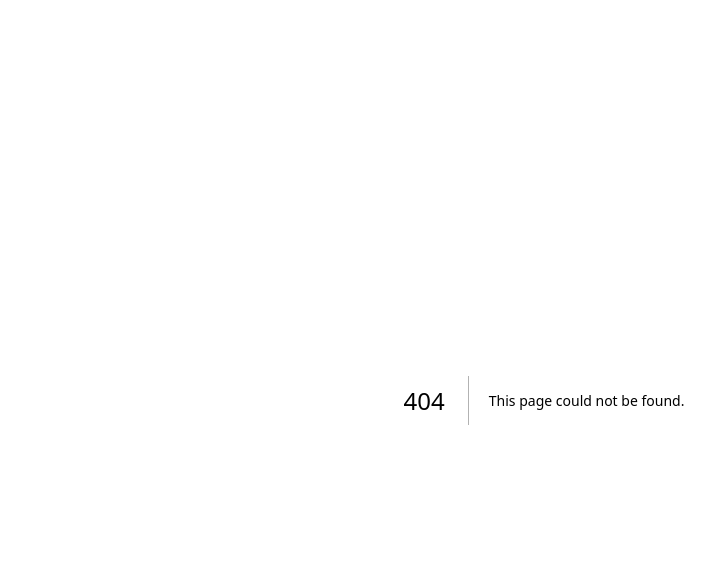
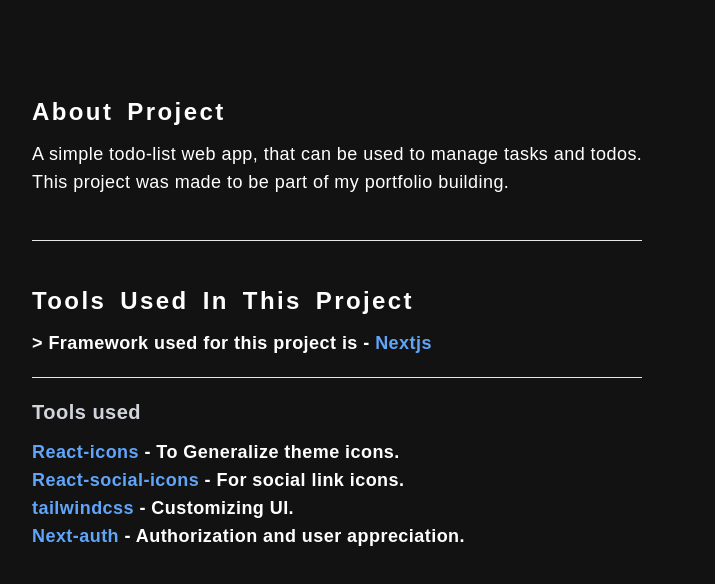
Before and after one commit to k8pai/todolist, a Next.js app: page /about in a window 1280 px wide. Before the commit this address had no page. Shown: the top 584 px of the page, without its empty margins (96-811 px from the left). Built offline with nearby package versions, Linux system fonts and the light colour scheme.

Commit message:
imporved functionalities

```diff
--- /dev/null
+++ b/components/NavBar.js
@@ -0,0 +1,21 @@
+import React from 'react'
+import { icons } from 'react-icons'
+import { SocialIcon } from 'react-social-icons'
+import { TiInfoLargeOutline } from 'react-icons/ti'
+import Link from 'next/link'
+
+export default function NavBar() {
+  return (
+    <div>
+        <div className='max-w-5xl h-fit mx-auto text-white p-3'>
+            <ul className='flex justify-end'>
+                <li className='py-px px-2'><TiInfoLargeOutline /></li>
+                <li className='py-px px-2'><SocialIcon network='twitter' style={{ height: 25, width: 25 }} /> </li>
+                <li className='py-px px-2'><SocialIcon network='discord' style={{ height: 25, width: 25 }} /> </li>
+                <li className='py-px px-2'><SocialIcon network='github' style={{ height: 25, width: 25 }} /> </li>
+                <li className='py-px px-2'><Link href={"/about"}>gihub</Link></li>
+            </ul>
+        </div>
+    </div>
+  )
+}
--- a/components/TodoList.js
+++ b/components/TodoList.js
@@ -8,13 +8,10 @@
 export default function TodoList({list}) {
     const inpEl = useRef();
     useEffect(() => {
-        const exstTodoList = localStorage.getItem(`tasks[${list}]`);
-        const exstDoneList = localStorage.getItem('doneList');
+        const exstTodoList = localStorage.getItem(`tasks[${list.id}]`);
         setTodoList( exstTodoList ? JSON.parse(exstTodoList) : [] );
-        setDoneList( exstDoneList ? JSON.parse(exstDoneList) : [] );
     }, []);
     const [todoList, setTodoList] = useState([]);
-    const [doneList, setDoneList] = useState([]);
 
     const addTodo = () => {
         const val = inpEl.current.value;
@@ -24,7 +21,7 @@
                 task: val,
                 done: false,
             }, ...todoList];
-            localStorage.setItem(`tasks[${list}]`, JSON.stringify(next));
+            localStorage.setItem(`tasks[${list.id}]`, JSON.stringify(next));
             setTodoList(next);
             inpEl.current.value = "";
             focus(inpEl);
@@ -32,10 +29,10 @@
     }
     const deleteItem = (ind) => {
 
-        const todos = localStorage.getItem(`tasks[${list}]`);
+        const todos = localStorage.getItem(`tasks[${list.id}]`);
         var toBeDone = todos? JSON.parse(todos) : [];
         toBeDone = toBeDone.filter(el => el.id != ind)
-        localStorage.setItem(`tasks[${list}]`, JSON.stringify(toBeDone));
+        localStorage.setItem(`tasks[${list.id}]`, JSON.stringify(toBeDone));
         setTodoList(toBeDone);
 
         // const todos = todoList.filter((ele) => ele.id != ind);
@@ -43,7 +40,7 @@
         // localStorage.setItem('todoList', JSON.stringify(todos));
     }
     const moveToDone = ((uniqId, uniqIndex) => {
-        const todos = localStorage.getItem(`tasks[${list}]`);
+        const todos = localStorage.getItem(`tasks[${list.id}]`);
         const toBeDone = todos? JSON.parse(todos) : [];
         toBeDone.map(el => {
             if(uniqId == el.id){
@@ -51,14 +48,14 @@
             }
         })
         // toBeDone[uniqIndex].done = !toBeDone[uniqIndex].done;
-        localStorage.setItem(`tasks[${list}]`, JSON.stringify(toBeDone));
+        localStorage.setItem(`tasks[${list.id}]`, JSON.stringify(toBeDone));
         setTodoList(toBeDone);
     })
     return (
     <div>
         <hr />
-        <ul className='p-5 pt-0 list-none text-md font-medium font-sans tracking-wide capitalize'>
-        <form className='flex items-center mt-2' onSubmit={(e) => {
+        <ul className='pb-2 list-none text-md font-medium font-sans tracking-wide capitalize min-w-2xl'>
+        <form className='flex items-center my-2' onSubmit={(e) => {
             e.preventDefault();
             addTodo();
             }}>
@@ -68,24 +65,24 @@
                 </IconContext.Provider>
             </label>
             {/* <h1 className='font-semibold tracking-wide text-blue-400 text-lg p-2 py-px' contentEditable="true">List 1</h1> */}
-            <input className='tracking-widest capitalize font-semibold rounded-md px-2 py-px outline-none' autoFocus type="text" placeholder="what's on your mind?" size="40" id="todo1" name="todo1" ref={inpEl}/>
+            <input className='tracking-widest capitalize font-semibold rounded-md px-2 py-px outline-none bg-transparent' autoFocus type="text" placeholder="what's on your mind?" id="todo1" name="todo1" ref={inpEl}/>
             <input className='form-input tracking-wide capitalize font-semibold p-2 rounded-md px-2 w-5xl mx-3 hidden' type={"submit"} />
         </form>
         {todoList.filter(elem => elem.done == false).map((el, ind) => (
-            <div className='flex justify-evenly items-center select-none h-fit' key={el.id}>
+            <div className='group flex justify-evenly items-center select-none h-fit w-full' key={el.id}>
                 {/* <input type="radio" name='todo' className="rounded-md text-pink-500 mx-4 h-4 w-4"/> */}
-                <button className='mr-2' onClick={(e) => {
+                <button className='mr-2 transition duration-200 opacity-0 group-hover:opacity-90' onClick={(e) => {
                     e.preventDefault();
                     moveToDone(el.id, ind);
-                }}><IconContext.Provider value={{ color: "blue", size: "1.4em", className: "global-class-name" }}>
-                    <MdPendingActions />
+                }}><IconContext.Provider value={{ color: "blue", size: "1.2em", className: "global-class-name" }}>
+                    <MdDownloadDone />
                 </IconContext.Provider></button>
-                <li className='px-px py-2 rounded-md outline-none tracking-widest' contentEditable="true">{el.task}</li>
+                <li className='px-px py-1 rounded-md outline-none tracking-widest block'>{el.task}</li>
                 <span className='flex-1'></span>
-                <button className='mr-2' onClick={(e) => {
+                <button className='mr-2 transition duration-200 opacity-0 group-hover:opacity-90' onClick={(e) => {
                     e.preventDefault();
                     deleteItem(el.id);
-                }}><IconContext.Provider value={{ color: "red", size: "1.4em", className: "global-class-name" }}>
+                }}><IconContext.Provider value={{ color: "red", size: "1.2em", className: "global-class-name" }}>
                     <MdDeleteForever />
                 </IconContext.Provider>
                 </button>
@@ -93,23 +90,23 @@
         ))}
         </ul>
         <hr className='bg-black h-1' />
-        <ul className='p-5 list-none text-md font-medium font-sans tracking-wide capitalize'>
-        <code className='font-semibold tracking-wide text-green-400 text-lg mb-px -px-5'>Done</code>
+        <ul className='py-2 list-none text-md font-medium font-sans tracking-wide capitalize'>
+        <code className='font-semibold tracking-wide text-green-400 text-lg mb-px pl-2'>Done</code>
         <hr />
         {todoList.filter(elem => elem.done == true).map((el, ind) => (
-            <div className='flex items-center select-none' key={el.id}>
-                <button className='mr-2' onClick={(e) => {
+            <div className='group flex items-center select-none' key={el.id}>
+                <button className='mr-2 transition duration-200 opacity-0 group-hover:opacity-90' onClick={(e) => {
                     e.preventDefault();
                     moveToDone(el.id, ind);
-                }}><IconContext.Provider value={{ color: "darkgreen", size: "1.4em", className: "global-class-name" }}>
-                    <MdDownloadDone />
+                }}><IconContext.Provider value={{ color: "darkgreen", size: "1.2em", className: "global-class-name" }}>
+                    <MdPendingActions />
                 </IconContext.Provider></button>
-                <li className='px-px py-2 tracking-widest rounded-md my-px'><strike>{el.task}</strike></li>
+                <li className='px-px py-1 tracking-widest rounded-md my-px'><strike>{el.task}</strike></li>
                 <span className='flex-1'></span>
-                <button className='mr-2' onClick={(e) => {
+                <button className='mr-2 transition duration-200 opacity-0 group-hover:opacity-90' onClick={(e) => {
                     e.preventDefault();
                     deleteItem(el.id);
-                }}><IconContext.Provider value={{ color: "red", size: "1.4em", className: "global-class-name" }}>
+                }}><IconContext.Provider value={{ color: "red", size: "1.2em", className: "global-class-name" }}>
                     <MdDeleteForever />
                 </IconContext.Provider></button>
             </div>
--- a/package.json
+++ b/package.json
@@ -12,7 +12,8 @@
     "next": "13.0.0",
     "react": "18.2.0",
     "react-dom": "18.2.0",
-    "react-icons": "^4.6.0"
+    "react-icons": "^4.6.0",
+    "react-social-icons": "^5.15.0"
   },
   "devDependencies": {
     "@tailwindcss/forms": "^0.5.3",
--- /dev/null
+++ b/pages/about.js
@@ -0,0 +1,43 @@
+import Link from 'next/link'
+import React from 'react'
+
+export default function about() {
+  return (
+    <div className='bg-[#121212] h-screen w-screen'>
+        <div className='max-w-5xl mx-auto'>
+            <div className='navbar p-12'>
+
+            </div>
+            <div className='project space-y-16'>
+                <div className='userinfo flex justify-start items-center'>
+                    <div className='flex-row text-white font-fjalla space-y-3'>
+                        <h1 className='font-semibold tracking-widest word-1 text-2xl capitalize'>About Project</h1>
+                        <div>
+                            <p className='font-normal tracking-wide word-0 text-lg'>A simple todo-list web app, that can be used to manage tasks and todos.</p>
+                            <p className='font-normal tracking-wide word-0 text-lg'>This project was made to be part of my portfolio building.</p>
+                        </div>
+                        <div className='py-8'>
+                            <hr />
+                        </div>
+                        <h1 className='font-semibold tracking-widest word-1 text-2xl capitalize'>tools used in this Project</h1>
+                        <h1 className='font-semibold tracking-wide text-lg'> <span className="before:content-['>']"> Framework used for this project is - <Link className='transition duration-200 text-blue-400 hover:cursor-pointer hover:text-blue-600' href={"https://nextjs.org/"}>Nextjs</Link></span></h1>
+                        <div className='py-2'>
+                            <hr />
+                        </div>
+                        <h1 className='font-semibold tracking-wide text-gray-300 text-xl'>Tools used</h1>
+                        <ul>
+                            <h1 className='font-semibold tracking-wide text-lg'><Link className='transition duration-200 text-blue-400 hover:cursor-pointer hover:text-blue-600' href={"https://react-icons.github.io/react-icons/"}> React-icons</Link> - To Generalize theme icons.</h1>
+                            <h1 className='font-semibold tracking-wide text-lg'><Link className='transition duration-200 text-blue-400 hover:cursor-pointer hover:text-blue-600' href={"https://jaketrent.github.io/react-social-icons/"}> React-social-icons</Link> - For social link icons.</h1>
+                            <h1 className='font-semibold tracking-wide text-lg'><Link className='transition duration-200 text-blue-400 hover:cursor-pointer hover:text-blue-600' href={"https://tailwindcss.com/"}> tailwindcss</Link> - Customizing UI.</h1>
+                            <h1 className='font-semibold tracking-wide text-lg'><Link className='transition duration-200 text-blue-400 hover:cursor-pointer hover:text-blue-600' href={"https://next-auth.js.org/"}> Next-auth</Link> - Authorization and user appreciation.</h1>
+                        </ul>
+                    </div>
+                </div>
+            </div>
+            <div className='appreciation'>
+
+            </div>
+        </div>
+    </div>
+  )
+}
--- a/pages/index.js
+++ b/pages/index.js
@@ -7,21 +7,17 @@
 import { IoMdAdd } from 'react-icons/io'
 import DoneList from '../components/DoneList';
 import TodoList from '../components/TodoList';
+import NavBar from '../components/NavBar';
 
 export default function Home() {
     const inpList = useRef();
     const inpEl = useRef();
-    const defObjc = {
-        id: 1,
-        name: "default",
-        selected: true,
-    }
 
     useEffect(() => {
         const listTemp = localStorage.getItem('Lists');
         const exstTodoList = localStorage.getItem('todoList');
         const exstDoneList = localStorage.getItem('doneList');
-        setLists( listTemp ? JSON.parse(listTemp) : [] );
+        setLists( listTemp ? JSON.parse(listTemp) : [{id: (Math.floor(Math.random()*100)+"-"+Math.floor(Math.random()*10)+"-"+Math.floor(Math.random()*1000)), name: "default", selected: true}] );
         setTodoList( exstTodoList ? JSON.parse(exstTodoList) : [] );
         setDoneList( exstDoneList ? JSON.parse(exstDoneList) : [] );
     }, []);
@@ -34,26 +30,28 @@
         var val = (inpList.current.value == "") ? "new list "+Lists.length : inpList.current.value;
         var listTemp = localStorage.getItem('Lists');
         const currList = listTemp ? JSON.parse(listTemp) : [];
-        currList.map(el => console.log(el.name));
-        // val = checkName(currList, val);
-        const prevPresNum = currList.filter(el => el.name.startsWith(val)).length;
-        val = prevPresNum ? val+" "+prevPresNum : val;
-        const next = [...Lists, {
-            id: Lists.length+1,
+        const data = {
+            id: (Math.floor(Math.random()*100)+"-"+Math.floor(Math.random()*10)+"-"+Math.floor(Math.random()*1000)),
             name: val,
-            selected: true,
-        }];
+            selected: false,
+        }
+        const next = [...Lists, data];
         setLists(next);
-        localStorage.setItem(`tasks[${val}]`, JSON.stringify([]))
+        localStorage.setItem(`tasks[${data.id}]`, JSON.stringify([]))
         localStorage.setItem('Lists', JSON.stringify(next));
         inpList.current.value = "";
         focus(inpList);
     }
     const deleteList = (name, ind) => {
-        localStorage.removeItem(`tasks[${name}]`);
+        localStorage.removeItem(`tasks[${ind}]`);
         const todos = Lists.filter((el) => el.id != ind);
         setLists(todos ? todos : []);
         localStorage.setItem('Lists', JSON.stringify(todos));
+    }
+    const changeName = () => {
+        console.log(document.getElementById("listName").innerHTML);
+        // const val = document.getElementById("listName").value;
+        //
     }
 
     // const addTodo = (name) => {
@@ -101,41 +99,41 @@
 
     return (
         <>
-            <div className='w-full max-w-full overflow-x-hidden mx-auto h-full'>
+            <div className='w-full max-w-full overflow-x-hidden mx-auto h-screen bg-gray-200'>
                 <div className='bg-slate-500 h-[200px] w-full'>
-
+                    <NavBar />
                 </div>
                 <div className='w-full mx-auto h-fit'>
                     <div className='p-4 flex justify-center'>
                         <form onSubmit={addLists}>
                             {/* <label for="todo">Insert here</label> */}
-                            <input className='form-input tracking-wide capitalize font-semibold p-2 rounded-md px-2 w-5xl' focus='true' type="text" placeholder="what's on your mind?" size="50" ref={inpList}/>
+                            <input className='form-input tracking-wide capitalize font-semibold p-2 rounded-md px-2 w-5xl' focus='true' type="text" placeholder="Start a new list?" size="50" ref={inpList}/>
                             {/* <button onClick={(e) => {
                                 e.preventDefault();
                                 inpEl.current.value = "";
                                 document.getElementById("todo").focus();
                             }} ><FiDelete /></button> */}
-                            <input className='form-input tracking-wide capitalize font-semibold p-2 rounded-md px-2 w-5xl mx-3' type={"submit"} />
+                            <input className='form-input tracking-wide capitalize font-semibold p-2 rounded-md px-2 w-5xl mx-3 opacity-0' type={"submit"} />
                         </form>
                     </div>
-                    <div className='flex overflow-x-scroll'>
-
-                    {
-                        Lists.map((item) => (
-                            <div key={item.id} className='mt-10 px-4 m-4 max-w-md rounded-md border border-black'>
-                                <div className='flex justify-between'>
-                                    <h1 className='font-semibold tracking-widest outline-none text-blue-400 text-lg mt-2 p-2' contentEditable="true">{item.name}</h1>
-                                    <button className='mr-2' onClick={(e) => {
+                    <div className='flex justify-center flex-wrap'>
+                    {Lists.map((item) => (
+                        <div key={item.id} className='mt-10 px-4 m-4 h-fit max-w-2xl rounded-md border border-black shadow-lg shadow-slate-500'>
+                            <div className='group flex justify-between'>
+                                <h1 id='listName' className='uppercase font-semibold tracking-widest outline-none text-blue-400 text-lg mt-2 p-2'>{item.name}</h1>
+                                <button className='mr-2 transition duration-150 opacity-0 group-hover:opacity-60 hover:opacity-100' onClick={(e) => {
                                     e.preventDefault();
                                     deleteList(item.name, item.id);
                                 }}><IconContext.Provider value={{ color: "red", size: "1.4em", className: "global-class-name" }}>
                                     <MdDeleteForever />
                                 </IconContext.Provider></button>
                             </div>
-                                <TodoList list={item.name} />
+                            <TodoList list={item} />
                         </div>
-                        ))
-                    }
+                    ))}
+                    <button className='h-12 w-12 rounded-full bg-zinc-300 m-4 mt-10' onClick={(e) => {
+                        addLists(e);
+                    }}>+</button>
                     </div>
 
                 </div>
--- a/styles/globals.css
+++ b/styles/globals.css
@@ -1,3 +1,21 @@
 @tailwind base;
 @tailwind components;
 @tailwind utilities;
+
+@layer utilities{
+    .word-1{
+        word-spacing: 5px;
+    }
+    .word-2{
+        word-spacing: 10px;
+    }
+    .word-3{
+        word-spacing: 15px;
+    }
+    .word-4{
+        word-spacing: 20px;
+    }
+    .word-5{
+        word-spacing: 25px;
+    }
+}
--- a/tailwind.config.js
+++ b/tailwind.config.js
@@ -5,7 +5,11 @@
     "./components/**/*.{js,ts,jsx,tsx}",
   ],
   theme: {
-    extend: {},
+    extend: {
+      fontFamily: {
+        fjalla: "'Fjalla One', sans-serif",
+      },
+    },
   },
   plugins: [
     require('@tailwindcss/forms')({
```
Also changed, not shown: 1 other file (tests, documents, lock files or other folders). Lines whose indentation alone changed are shown as unchanged.
